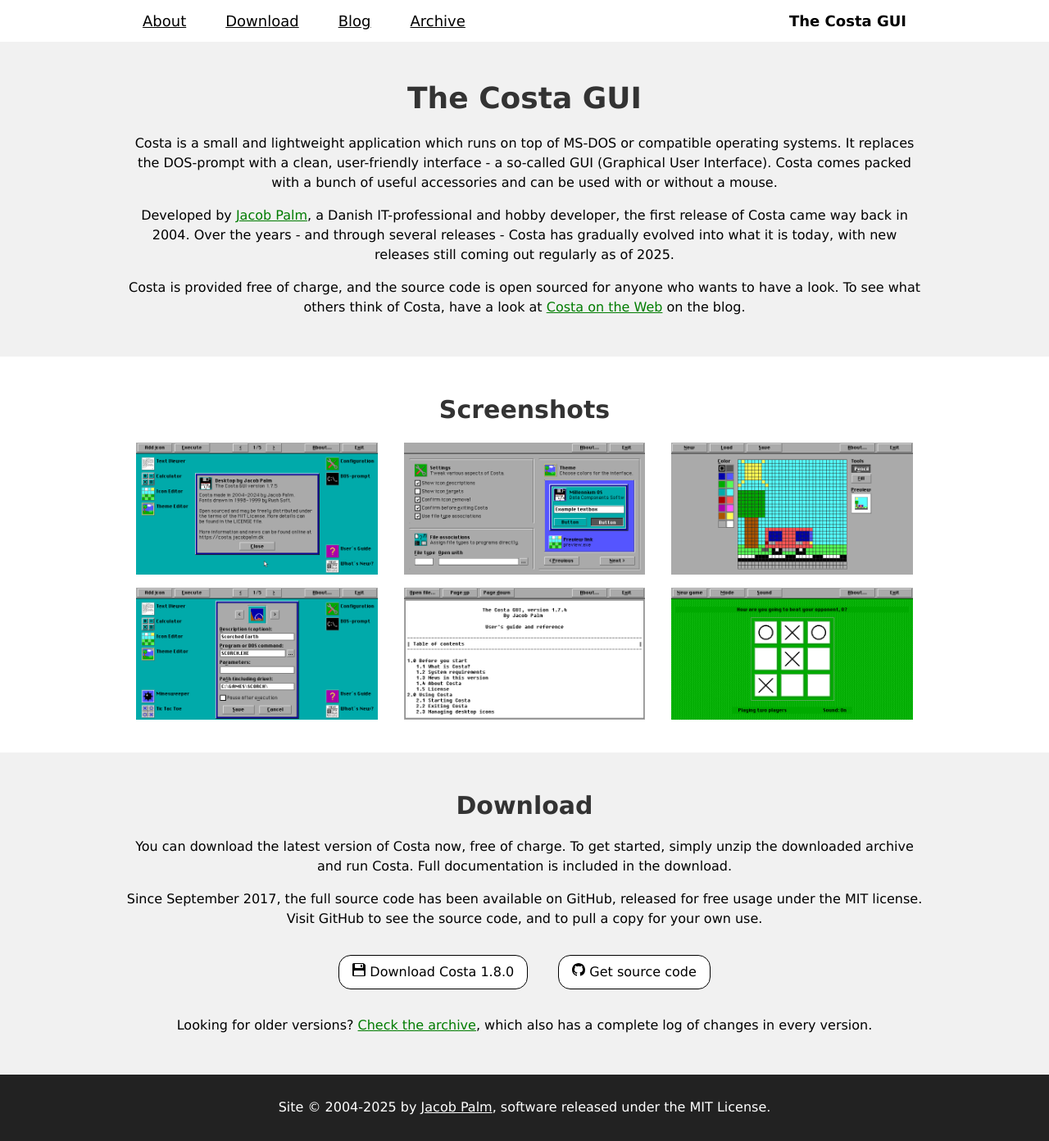
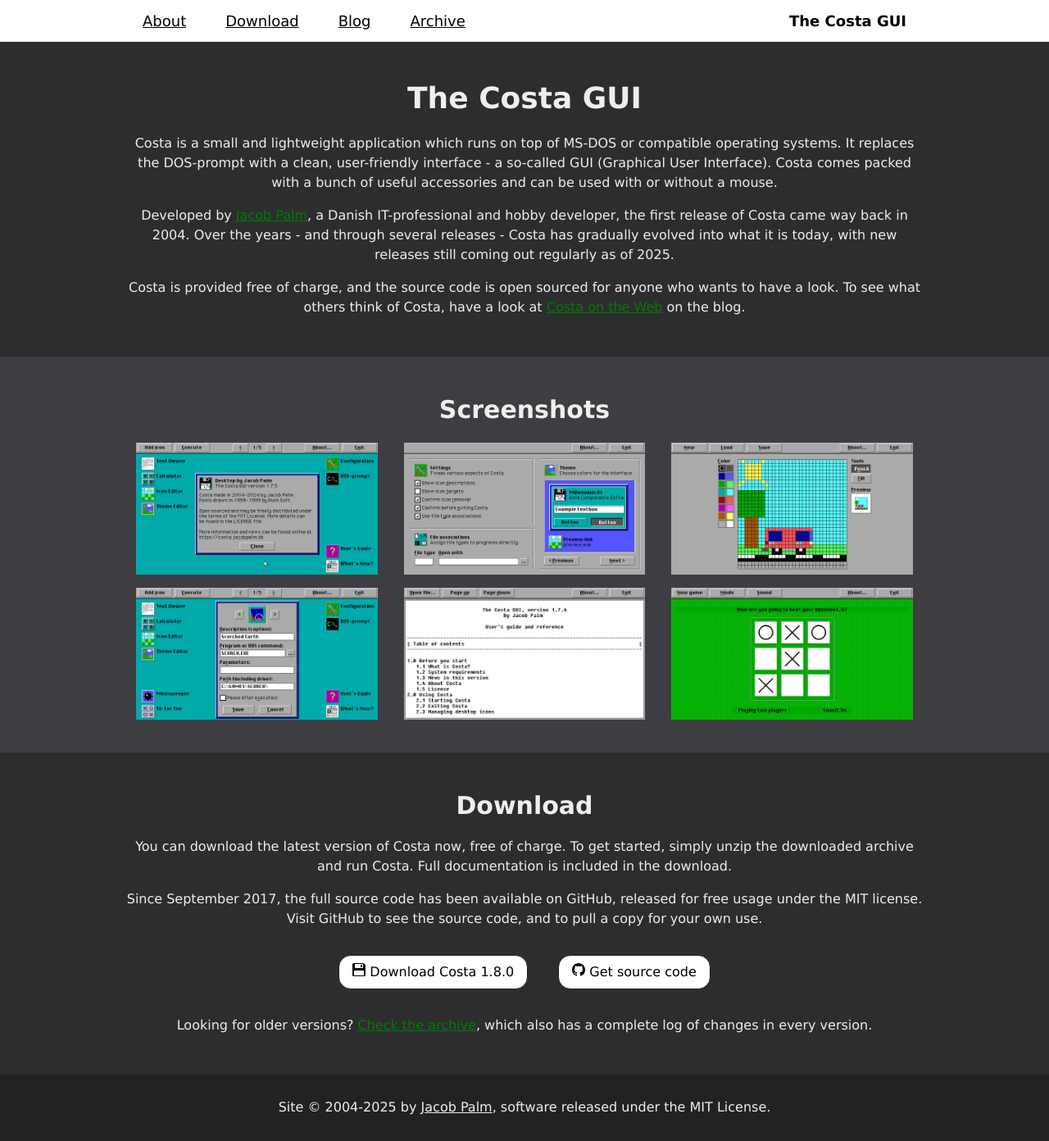
Before and after one commit to jacobpalm/costa.jacobpalm.dk, a Jekyll site: the page built from index.html, in a window 1280 px wide. Shown: the whole page at 82% size. Built offline with Jekyll 4.4.1, drawn with Linux system fonts in a browser that asks for light colours; nearby versions of some CDN libraries; library files that are not in the unit come from our copies.

Commit message:
Dark mode

```diff
--- a/404.html
+++ b/404.html
@@ -2,7 +2,7 @@
 layout: default
 title: Page not found
 ---
-<div class="w3-row-padding w3-light-grey w3-padding-32 w3-container w3-center" id="notfound">
+<div class="w3-row-padding darkcolor w3-padding-32 w3-container w3-center" id="notfound">
     <div class="w3-content">
         <h1>Page not found</h1>
         <p>It seems you have followed a link to (or entered a URL of) a page that doesn't exist.</p>
--- a/_includes/archivelist.html
+++ b/_includes/archivelist.html
@@ -1,5 +1,5 @@
 {% assign archiveversions = site.archive | sort: 'date' | reverse  %}
-<div class="w3-row-padding w3-light-grey w3-padding-32 w3-container">
+<div class="w3-row-padding darkcolor w3-padding-32 w3-container">
     <div class="w3-content">
 		<div class="w3-center">
 			<h1>The Archive</h1>
--- a/_layouts/post.html
+++ b/_layouts/post.html
@@ -1,7 +1,7 @@
 ---
 layout: default
 ---
-<div class="w3-row-padding w3-light-grey w3-padding-32 w3-container">
+<div class="w3-row-padding darkcolor w3-padding-32 w3-container">
     <div class="w3-content blogpost">
         <div class="w3-center">
             <h1>{{ page.title }}</h1>
--- a/assets/custom.css
+++ b/assets/custom.css
@@ -15,7 +15,7 @@
 h5,
 h6 {
     font-weight: 700;
-    color: #333;
+    color: #eee;
 }
 
 body {
@@ -33,22 +33,23 @@
     color: #7b7b7b;
 }
 
+.lightcolor, .darkcolor-hover:hover {
+    color: #eee!important;
+    background-color: #3e3e42!important;
+}
+
+.darkcolor, .lightcolor-hover:hover {
+    color: #eee!important;
+    background-color: #2d2d30!important;
+}
+
 footer {
-    color: #fff;
+    color: #eee;
     background-color: #222;
 }
 
 footer a {
-    color: #fff;
-}
-
-footer h5 {
-    color: #fff;
-    text-transform: uppercase;
-}
-
-.w3-button {
-    width: auto;
+    color: #eee;
 }
 
 .topnav-right {
@@ -103,11 +104,11 @@
 .w3-button {
     width: auto;
     border-radius: 15px;
-    border: 1px solid #000;
+    border: 1px solid #1e1e1e;
 }
 
 .w3-button:hover {
-    box-shadow: inset 0 0 0 1px #fff;
+    box-shadow: inset 0 0 0 1px #1e1e1e;
 }
 
 .w3-border .w3-button {
--- a/blog/index.html
+++ b/blog/index.html
@@ -2,7 +2,7 @@
 layout: default
 title: Blog
 ---
-<div class="w3-row-padding w3-light-grey w3-padding-32 w3-container w3-center">
+<div class="w3-row-padding darkcolor w3-padding-32 w3-container w3-center">
     <div class="w3-content">
         <h1>Blog</h1>
         <p>At this blog you will be able to follow the development of Costa. Every now and then I will post about the current status of the project, tell news about Costa, and talk a little about future goals.
@@ -11,7 +11,7 @@
 </div>
 
 {% for post in paginator.posts %}
-    <div class="w3-row-padding w3-padding-32 w3-container {% cycle 'w3-white', 'w3-light-grey' %}" id="post{{ forloop.index }}">
+    <div class="w3-row-padding w3-padding-32 w3-container {% cycle 'lightcolor', 'darkcolor' %}" id="post{{ forloop.index }}">
         <div class="w3-content">
             <h2>{{ post.title }}</h2>
             <div class="posttime">Posted on the {% assign day = post.date | date: "%-d"  %}
@@ -46,7 +46,7 @@
 {% assign maxpage = paginator.page | plus: 3 %}
 {% assign minshown = false %}
 {% assign maxshown = false %}
-<div class="w3-row-padding w3-light-grey w3-padding-32 w3-container w3-center {% cycle 'w3-white', 'w3-light-grey' %}">
+<div class="w3-row-padding darkcolor w3-padding-32 w3-container w3-center {% cycle 'lightcolor', 'darkcolor' %}">
     <div class="w3-content">
 
         <div class="w3-bar w3-border w3-white">
--- a/index.html
+++ b/index.html
@@ -2,7 +2,7 @@
 layout: default
 title: Home
 ---
-<div class="w3-row-padding w3-light-grey w3-padding-32 w3-container w3-center" id="about">
+<div class="w3-row-padding darkcolor w3-padding-32 w3-container w3-center" id="about">
     <div class="w3-content">
         <h1>The Costa GUI</h1>
         <p>Costa is a small and lightweight application which runs on top of MS-DOS or compatible operating systems. It replaces the DOS-prompt with a clean, user-friendly interface - a so-called GUI (Graphical User Interface). Costa comes packed with a bunch of useful accessories and can be used with or without a mouse.</p>
@@ -12,7 +12,7 @@
     </div>
 </div>
 
-<div class="w3-row-padding w3-white w3-padding-32 w3-container w3-center" id="screens">
+<div class="w3-row-padding lightcolor w3-padding-32 w3-container w3-center" id="screens">
   <div class="w3-content">
     <h2>Screenshots</h2>
 
@@ -30,7 +30,7 @@
 </div>
 
 {% assign newestversion = site.archive | sort: 'date' | reverse | first %}
-<div class="w3-row-padding w3-light-grey w3-padding-32 w3-container w3-center" id="downloads">
+<div class="w3-row-padding darkcolor w3-padding-32 w3-container w3-center" id="downloads">
   <div class="w3-content">
     <h2>Download</h2>
     <p>You can download the latest version of Costa now, free of charge. To get started, simply unzip the downloaded archive and run Costa. Full documentation is included in the download.</p>
```
